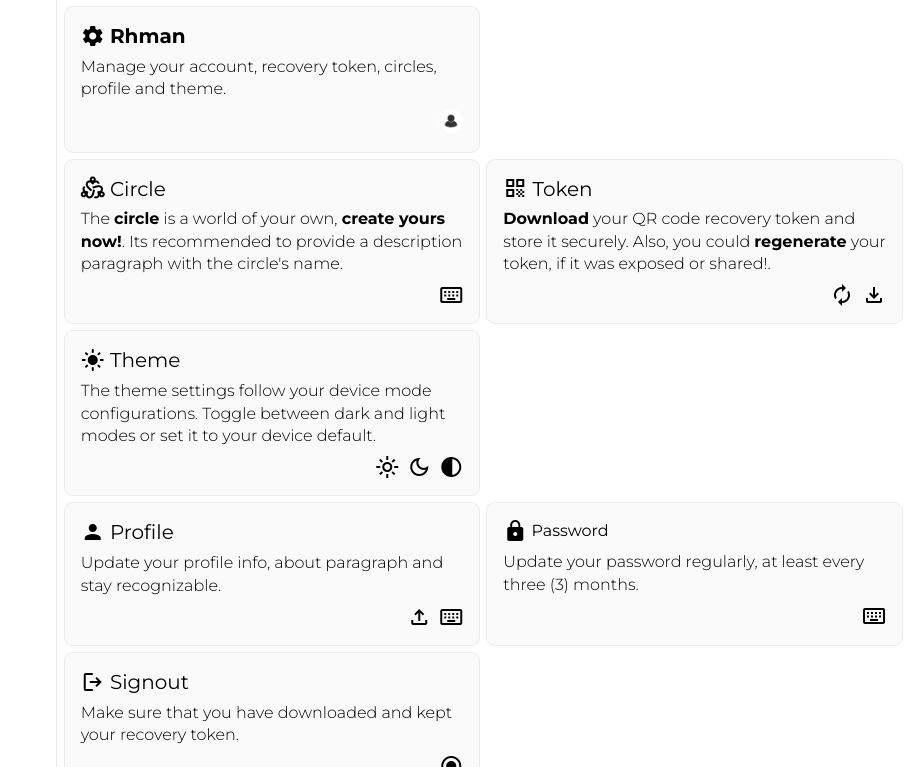
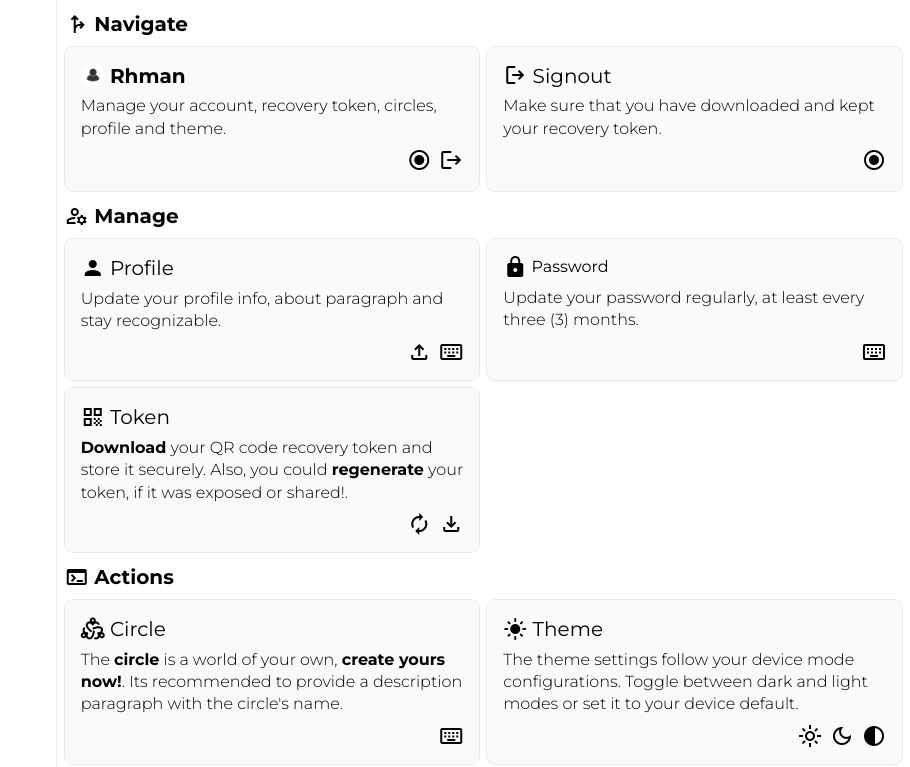
Before and after one commit to rhman-ibrahim/scheme, a Django app: page /user/settings/ in a window 1280 px wide. Shown: the part 33-800 px from the top of the page, without its empty margins (370-1280 px from the left). Run offline with Django 4.2, Linux system fonts and the light colour scheme; a user stored in the database is signed in; data comes from the database, SQL or seed files in the repository; data that the repository does not hold is empty; parts of the project's set-up code (start-up, migrations or seed data) failed here and were passed over.

Commit message:
used more icons and titles

```diff
--- a/circles/templates/circles/widgets/requests.html
+++ b/circles/templates/circles/asides/requests.html
@@ -1,9 +1,9 @@
 {% load user_filters %}
 
 {% if request.user == circle.founder %}
-<aside id="requests" class="left">
+<aside id="requests" class="right">
     <nav class="aside-nav">
-        <i class="material-symbols-outlined" onclick="Aside.clear()">chevron_left</i>
+        <i class="material-symbols-outlined" onclick="Aside.clear()">chevron_right</i>
     </nav>
     <div class="card">
         <p>These requests have been received, sorted from oldest to newest.</p>
--- a/signals/templates/signals/signal.html
+++ b/signals/templates/signals/signal.html
@@ -13,7 +13,6 @@
 <section class="widget">
     {% include "signals/cards/object/signal.html" %}
     <section class="cards-w">
-        {% include "components/cards/hidden.html" %}
         {% include "signals/cards/form/hypothesis.html" %}
     </section>
 </section>
--- a/static/css/components/card.css
+++ b/static/css/components/card.css
@@ -2,6 +2,11 @@
     display: flex;
     flex-direction: column;
     gap: 8px;
+}
+
+.widget > .title {
+    font-weight: 700 !important;
+    line-height: 1.5 !important;
 }
 
 /*
--- a/user/templates/user/cards/navigate/settings.html
+++ b/user/templates/user/cards/navigate/settings.html
@@ -1,13 +1,16 @@
 {% load user_filters %}
 <div class="card" role="navigate">
     <h3 class="title">
-        <i class="material-icons">settings</i>
+        <img src="{{ request.user|profile_picture_url }}" class="circle-24" alt="{{ request.user.username }}'s profile picture">
         <b>{{ request.user.username }}</b>
     </h3>
     <p>Manage your account, recovery token, circles, profile and theme.</p>
     <picture class="end">
         <a href="{% url 'user:settings' %}">
-            <img src="{{ request.user|profile_picture_url }}" class="circle-24" alt="{{ request.user.username }}'s profile picture">
+            <i class="material-icons">radio_button_checked</i>
+        </a>
+        <a href="{% url 'user:signout' %}">
+            <i class="material-icons">logout</i>
         </a>
     </picture>
 </div>
--- a/user/templates/user/settings.html
+++ b/user/templates/user/settings.html
@@ -11,21 +11,35 @@
 
 {% block center %}
 <section class="widget">
+    <h3 class="title">
+        <i class="material-symbols-outlined">fork_right</i>
+        <span>navigate</span>
+    </h3>
     <section class="cards-w">
         {% include "user/cards/navigate/settings.html" %}
         {% include "circles/cards/function/opened.html" %}
+        {% include "user/cards/navigate/signout.html" %}
     </section>
 </section>
 <section class="widget">
-    <section class="cards-w">
-        {% include "circles/cards/form/create.html" %}
-        {% include "user/cards/function/token.html" %}
-        {% include "home/cards/function/theme.html" %}
-    </section>
+    <h3 class="title">
+        <i class="material-symbols-outlined">manage_accounts</i>
+        <span>manage</span>
+    </h3>
     <section class="cards-w">
         {% include "user/cards/form/profile.html" %}
         {% include "user/cards/form/password.html" %}
-        {% include "user/cards/navigate/signout.html" %}
+        {% include "user/cards/function/token.html" %}
+    </section>
+</section>
+<section class="widget">
+    <h3 class="title">
+        <i class="material-symbols-outlined">terminal</i>
+        <span>actions</span>
+    </h3>
+    <section class="cards-w">
+        {% include "circles/cards/form/create.html" %}
+        {% include "home/cards/function/theme.html" %}
     </section>
 </section>
 {% endblock %}
```
Also changed, not shown: circles/templates/circles/index.html (+28 -15 lines).
